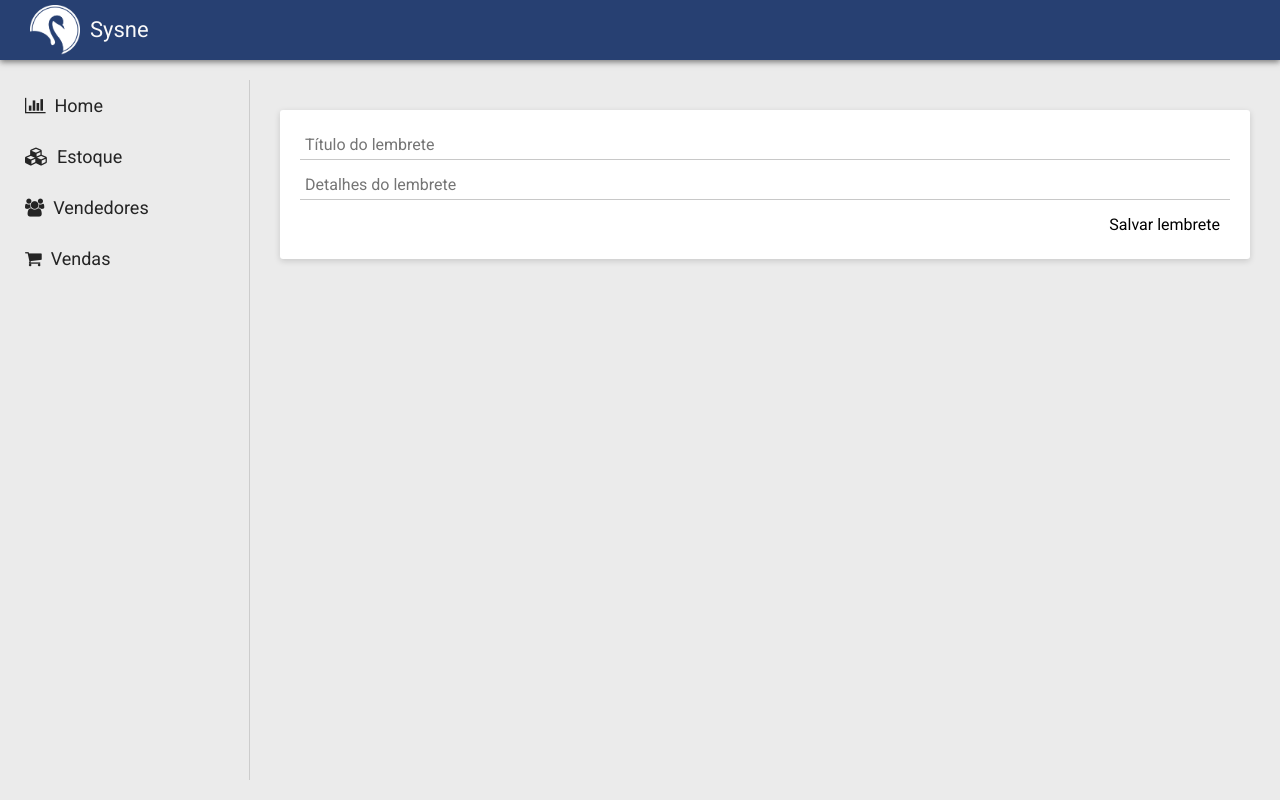
After one commit to AndrewMaltaBR/Sysne, a PHP site: page /sysne/pt/index.php in a window 1280 px wide. The commit adds this page. Run offline with PHP 8.4, Linux system fonts and the light colour scheme; some libraries are stand-ins or nearby versions.

Commit message:
Style update

```diff
--- a/assets/css/reset.css
+++ b/assets/css/reset.css
@@ -1,11 +1,12 @@
 * {
-  font-family: Verdana,Geneva,sans-serif;
+  font-family: 'Roboto', sans-serif;
   border: none;
   outline: none;
   margin: 0;
   padding: 0;
   font-weight: 300;
   box-sizing: border-box;
+  text-decoration: none;
 }
 
 body {
--- a/assets/css/style.css
+++ b/assets/css/style.css
@@ -1,10 +1,10 @@
 :root {
-  --red: rgb(219, 86, 86);
-  --blue: rgb(78, 128, 226);
-  --dark-blue: rgb(39, 64, 114);
-  --light-font: rgb(250, 250, 250);
-  --middle-font: rgb(161, 157, 157);
-  --dark-font: rgb(36, 36, 36);
+  --red: #DB5656;
+  --blue: #4E80E2 ;
+  --dark-blue: #274072;
+  --light-font: #FAFAFA;
+  --middle-font: #A19D9D;
+  --dark-font: #242424;
 }
 
 [back-color="red"] {
@@ -28,26 +28,102 @@
   position: fixed;
   top: 0;
   width: 100%;
-  padding: 20px 30px;
+  padding: 5px 20px;
   font-size: 22px;
   box-shadow: 0px 2px 6px 0px rgba(0,0,0,.5);
+  z-index: 500;
 }
 
 .header  * {
   display: inline-block;
+  margin-top: 10px;
+  line-height: 30px;
 }
 
 .header .title {
   float: left;
 }
 
-/* content */
+.header .logo {
+  width: 50px;
+  height: 50px;
+  margin: 0 10px;
+  background-repeat: no-repeat;
+  background-size: cover;
+  float: left;
+}
 
-.content {
-  width: 100%;
+.header .logo.dark {
+  background-image: url(../img/SysneDarkLogo.png);
+}
+
+.header .logo.light {
+  background-image: url(../img/SysneLightLogo.png);
+}
+
+/* nav */
+
+.btn-nav {
+  float: left;
+  margin: 0;
+  font-size: 0px;
+  cursor: pointer;
+  -webkit-transition: all 200ms ease-in-out;
+  -moz-transition: all 200ms ease-in-out;
+  transition: all 200ms ease-in-out;
+}
+
+.nav {
+  border-right: 1px solid #CCCCCC;
+  position: fixed;
+  margin: 80px 0 10px 0;
+  height: calc(100% - 100px);
+  width: 250px;
+  font-size: 18px;
+  z-index: 400;
+  left: 0;
+  -webkit-transition: all 300ms ease-in-out;
+  -moz-transition: all 300ms ease-in-out;
+  transition: all 300ms ease-in-out;
+}
+
+.nav.show {
+  left: 0;
+}
+
+.nav a {
+  display: block;
+  color: var(--dark-font);
+  margin: 0 5px;
+  padding: 15px 20px;
+  -webkit-transition: all 200ms ease-in-out;
+  -moz-transition: all 200ms ease-in-out;
+  transition: all 200ms ease-in-out;
+}
+
+.nav a:hover {
+  background-color: rgba(0,0,0,.07);
+}
+
+/* main */
+
+.main {
+  width: calc(100% - 250px);
   margin-top: 100px;
   padding: 0 20px;
-  columns: 2;
+  float: right;
+  z-index: 100;
+  -webkit-transition: all 300ms ease-in-out;
+  -moz-transition: all 300ms ease-in-out;
+  transition: all 300ms ease-in-out;
+}
+
+.main.show {
+  width: calc(100% - 250px);
+}
+
+.main .title {
+
 }
 
 /* card */
@@ -87,7 +163,7 @@ input {
   padding: 5px 10px;
   cursor: pointer;
   background-color: rgba(0,0,0,0);
-  border-radius: 2px;
+  border-radius: 1px;
   float: right;
   -webkit-transition: all 200ms ease-in-out;
   -moz-transition: all 200ms ease-in-out;
@@ -95,5 +171,22 @@ input {
 }
 
 .btn:hover {
-  background-color: rgba(0,0,0,.1);
+  background-color: rgba(0,0,0,.2);
 }
+
+/* responsive mods */
+
+@media only screen and (max-width: 750px) {
+  .nav {
+    left: -250px;
+  }
+
+  .btn-nav {
+    margin: 0 30px 0 0;
+    font-size: 30px;
+  }
+
+  .main {
+    width: 100%;
+  }
+}
--- /dev/null
+++ b/assets/js/main.js
@@ -0,0 +1,10 @@
+
+/* nav events */
+
+$(".btn-nav").click(function () {
+	var nav = $(".nav");
+	var main = $(".main");
+
+	nav.toggleClass("show");
+	main.toggleClass("show");
+});
--- /dev/null
+++ b/pt/index.php
@@ -0,0 +1,42 @@
+<!DOCTYPE html>
+<html>
+  <head>
+    <meta charset="utf-8"/>
+    <meta name="viewport" content="width=device-width, initial-scale=1.0" />
+    <title>Sysne - Painel</title>
+
+    <link href="https://fonts.googleapis.com/css?family=Roboto" rel="stylesheet">
+    <link rel="stylesheet" href="https://cdnjs.cloudflare.com/ajax/libs/font-awesome/4.7.0/css/font-awesome.min.css">
+
+    <link rel="stylesheet" href="../assets/css/reset.css" />
+    <link rel="stylesheet" href="../assets/css/style.css" />
+
+    <script src="https://ajax.googleapis.com/ajax/libs/jquery/3.2.1/jquery.min.js"></script>
+  </head>
+  <body>
+    <header class="header" back-color="dark-blue">
+      <div class="btn-nav"><i class="fa fa-bars" aria-hidden="true"></i></div>
+      <div class="logo light"></div>
+      <div class="title">Sysne</div>
+    </header>
+
+    <nav class="nav">
+      <a href="#"><i class="fa fa-bar-chart" aria-hidden="true"></i>&nbsp;&nbsp;Home</a>
+      <a href="#"><i class="fa fa-cubes" aria-hidden="true"></i>&nbsp;&nbsp;Estoque</a>
+      <a href="#"><i class="fa fa-users" aria-hidden="true"></i>&nbsp;&nbsp;Vendedores</a>
+      <a href="#"><i class="fa fa-shopping-cart" aria-hidden="true"></i>&nbsp;&nbsp;Vendas</a>
+    </nav>
+
+    <main class="main">
+      <section class="card">
+        <form method="post" action="#">
+          <input type="text" name="title" placeholder="Título do lembrete" required />
+          <input type="text" name="details" placeholder="Detalhes do lembrete" />
+          <button class="btn" type="submit" name="new">Salvar lembrete</button>
+        </form>
+      </section>
+    </main>
+
+    <script type="text/javascript" src="../assets/js/main.js"></script>
+  </body>
+</html>
```
Also changed, not shown: br/index.php (deleted, +0 -34 lines), index.php (added, +20 -0 lines), assets/img/SysneDarkLogo.png (added), assets/img/SysneLightLogo.png (added).
